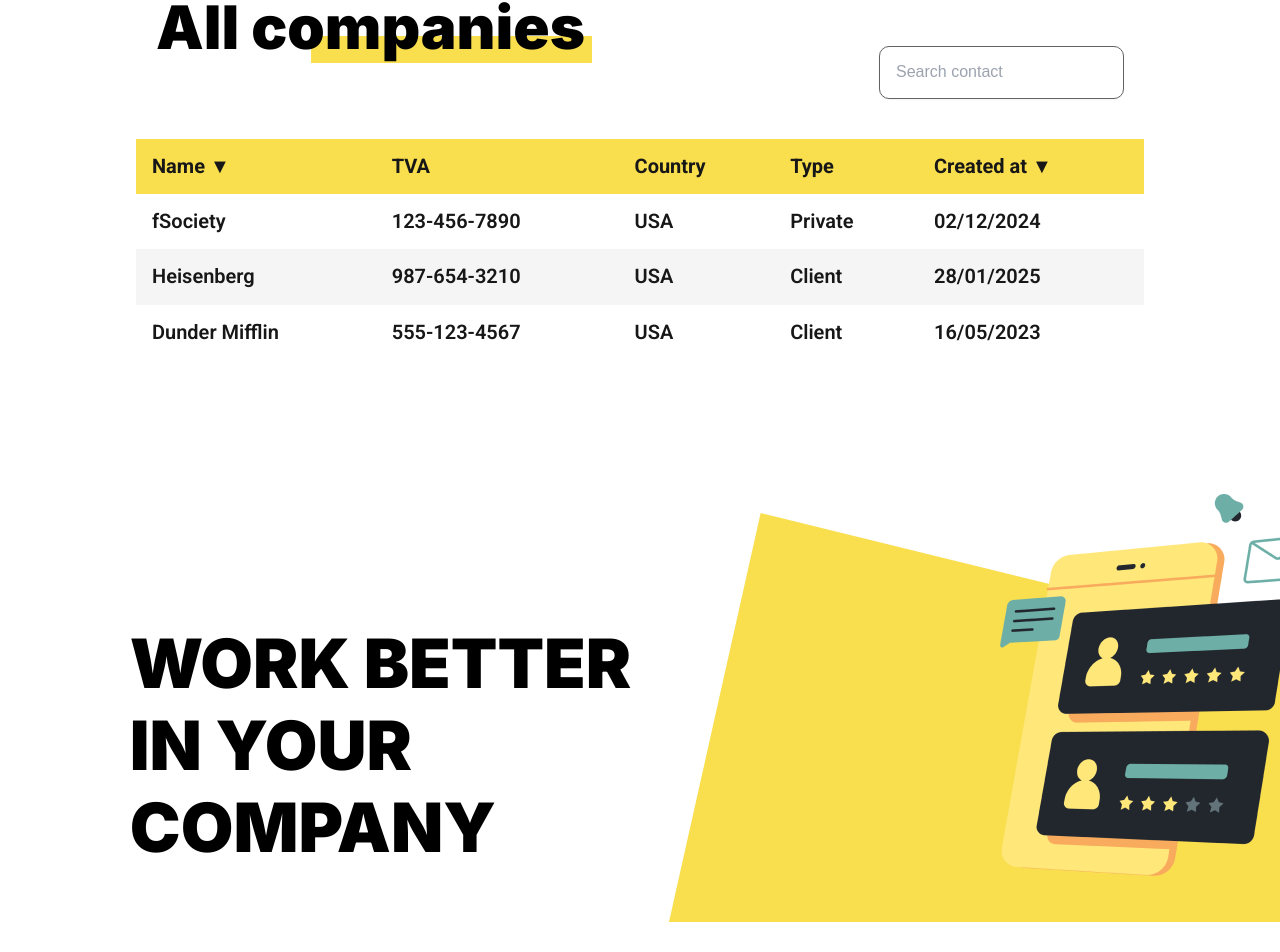
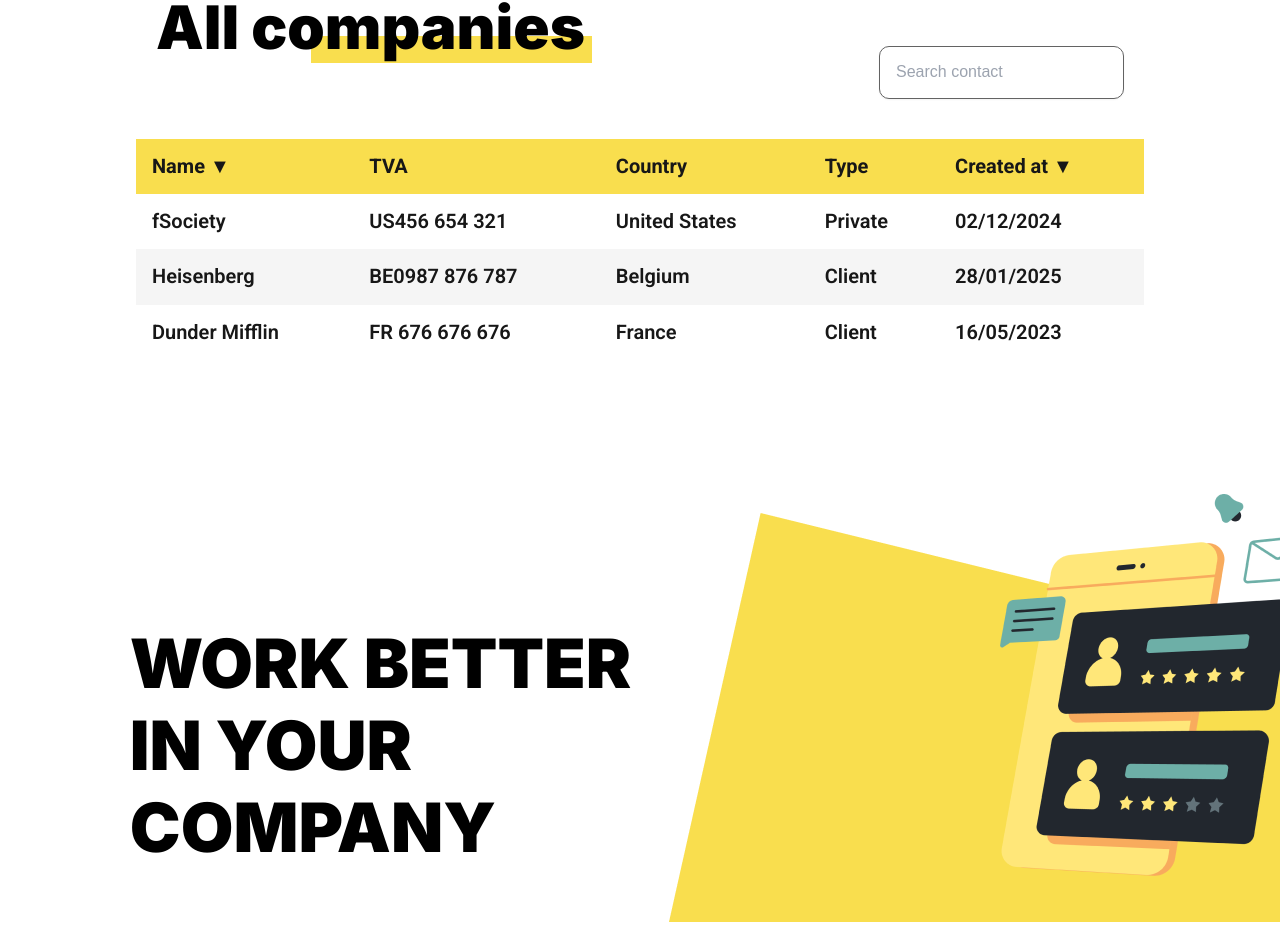
Before and after one commit to sam-sepiol1/cogip-client, a Next.js app: page / in a window 1280 px wide. Shown: the part 1701-2653 px from the top of the page. Built offline with nearby package versions, Linux system fonts and the light colour scheme.

Commit message:
Changed data to test sorting

```diff
--- a/app/components/Companies.tsx
+++ b/app/components/Companies.tsx
@@ -25,24 +25,24 @@
         {
             id: 1,
             name: "fSociety",
-            tva: "123-456-7890",
-            country: "USA",
+            tva: "US456 654 321",
+            country: "United States",
             type: "Private",
             created: "02/12/2024"
         },
         {
             id: 2,
             name: "Heisenberg",
-            tva: "987-654-3210",
-            country: "USA",
+            tva: "BE0987 876 787",
+            country: "Belgium",
             type: "Client",
             created: "28/01/2025"
         },
         {
             id: 3,
             name: "Dunder Mifflin",
-            tva: "555-123-4567",
-            country: "USA",
+            tva: "FR 676 676 676",
+            country: "France",
             type: "Client",
             created: "16/05/2023"
         }
```
